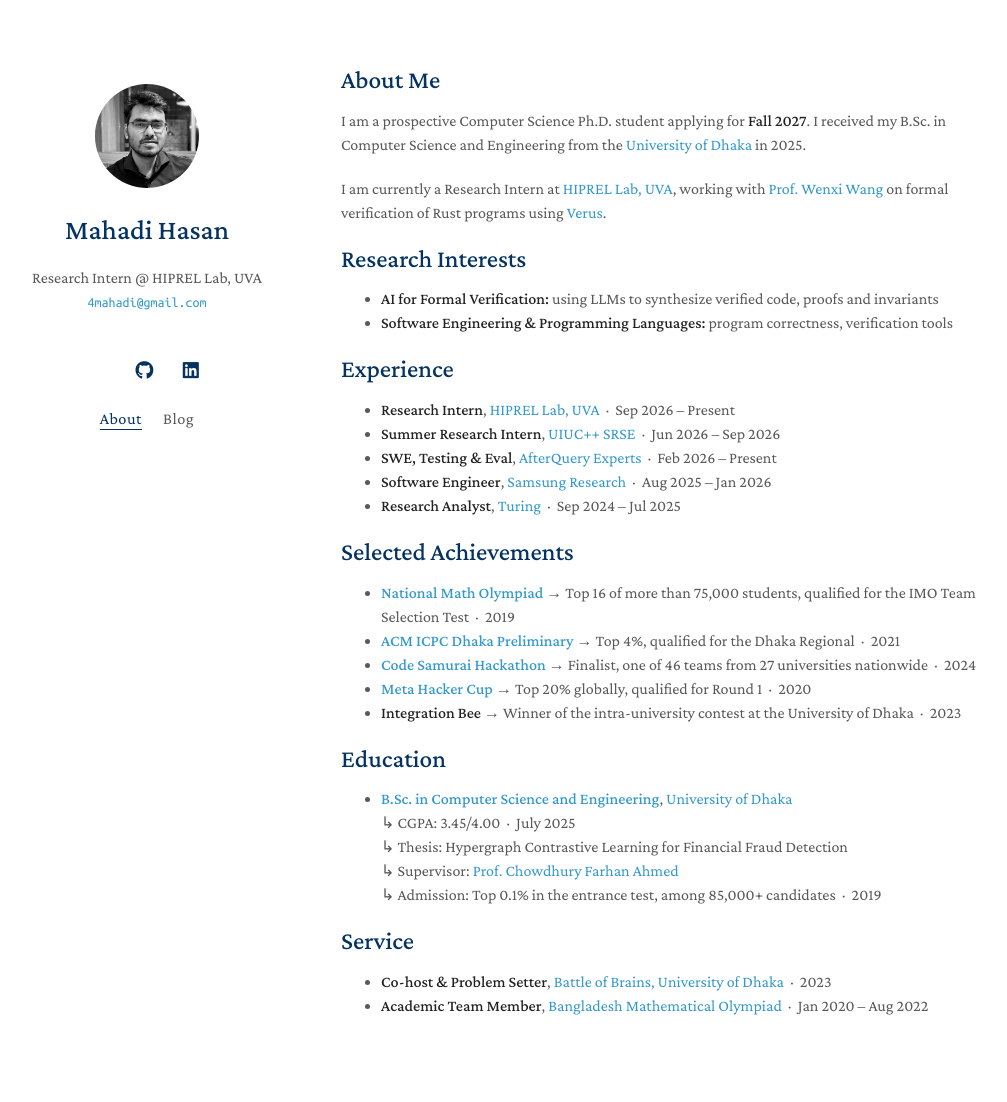
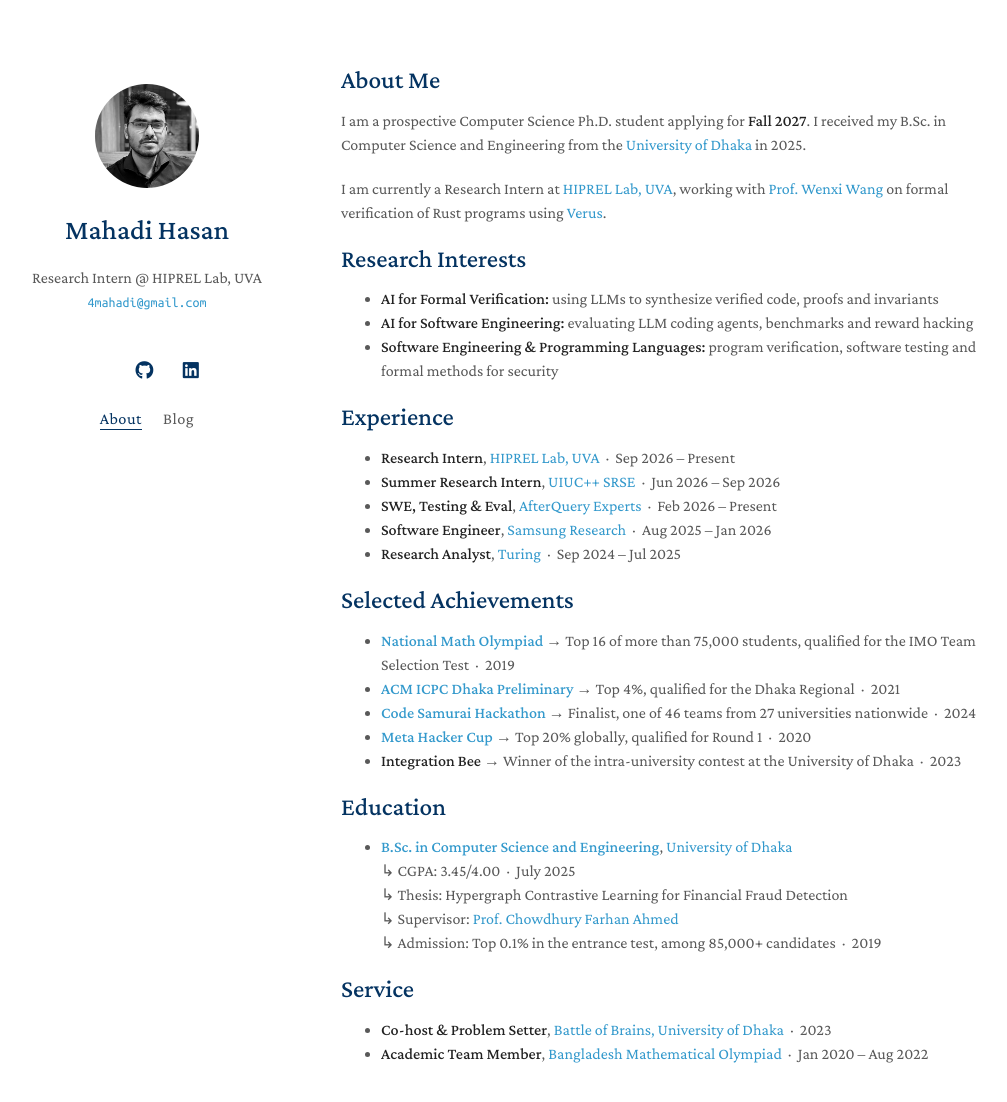
Before and after one commit to meunaught/meunaught.github.io, a Jekyll site: the page built from index.md, in a window 1280 px wide and 1160 px high. Shown: the top 1102 px of the window, without its empty margins (129-1136 px from the left). Built offline with Jekyll 4.4.1, drawn with Linux system fonts in a browser that asks for light colours; a style sheet for code colours, icons or effects is not loaded; our own code applies the rules of GitHub Pages for plain Markdown files.

Commit message:
Sync CV and research interests with portfolio resume
Add AI for Software Engineering and reword the SE & PL interest.

Co-Authored-By: Claude Opus 5.5 <noreply@anthropic.com>

```diff
--- a/index.md
+++ b/index.md
@@ -11,7 +11,8 @@ I am currently a Research Intern at [HIPREL Lab, UVA](https://wenxiwang.github.i
 ## Research Interests
 
 - **AI for Formal Verification:** using LLMs to synthesize verified code, proofs and invariants
-- **Software Engineering & Programming Languages:** program correctness, verification tools
+- **AI for Software Engineering:** evaluating LLM coding agents, benchmarks and reward hacking
+- **Software Engineering & Programming Languages:** program verification, software testing and formal methods for security
 
 {% comment %} News is hidden until there is something to announce (a preprint, paper, talk or award).
 To show it, add items, then delete these first two lines and the endcomment line below.
```
Also changed, not shown: 1 other file.
